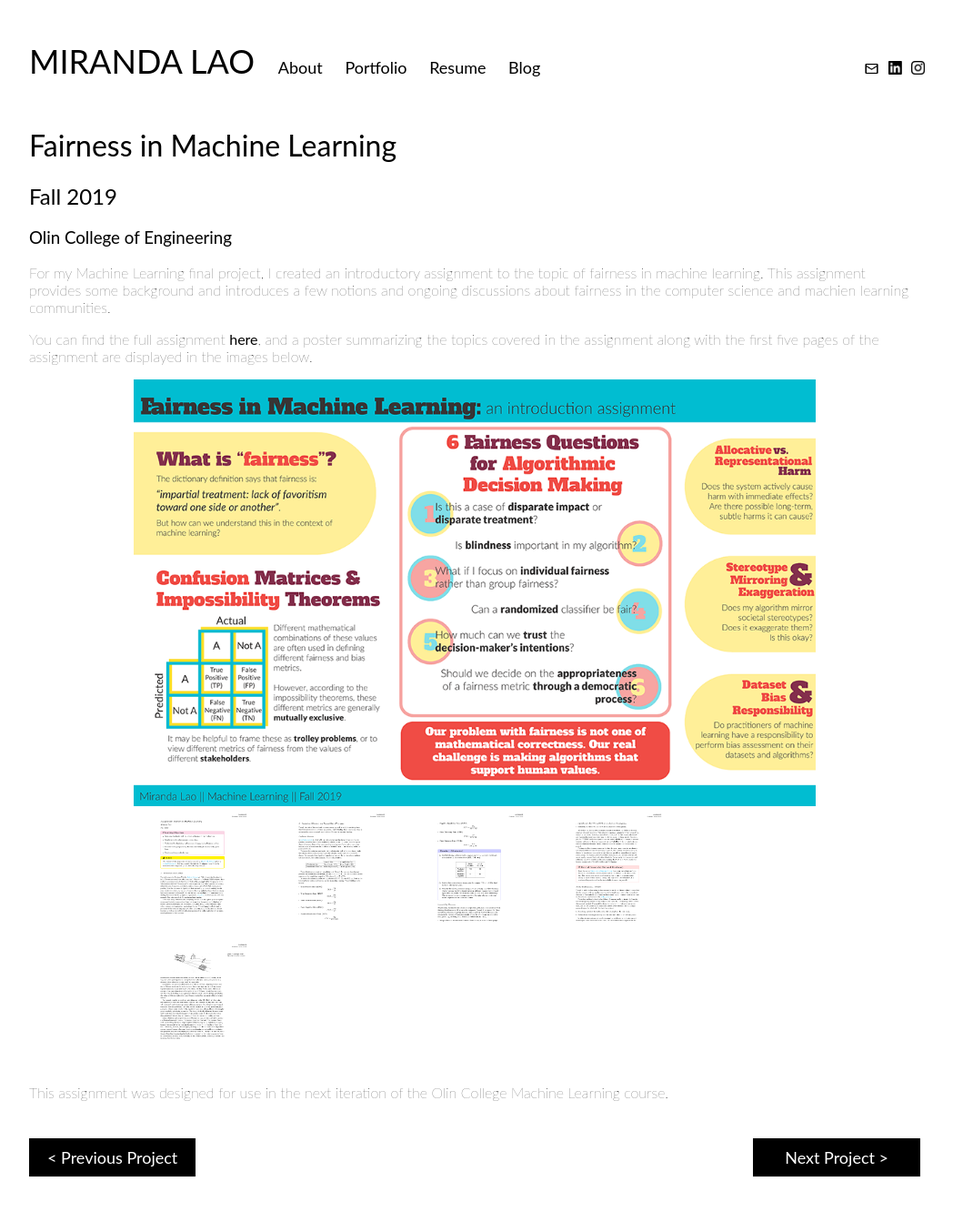
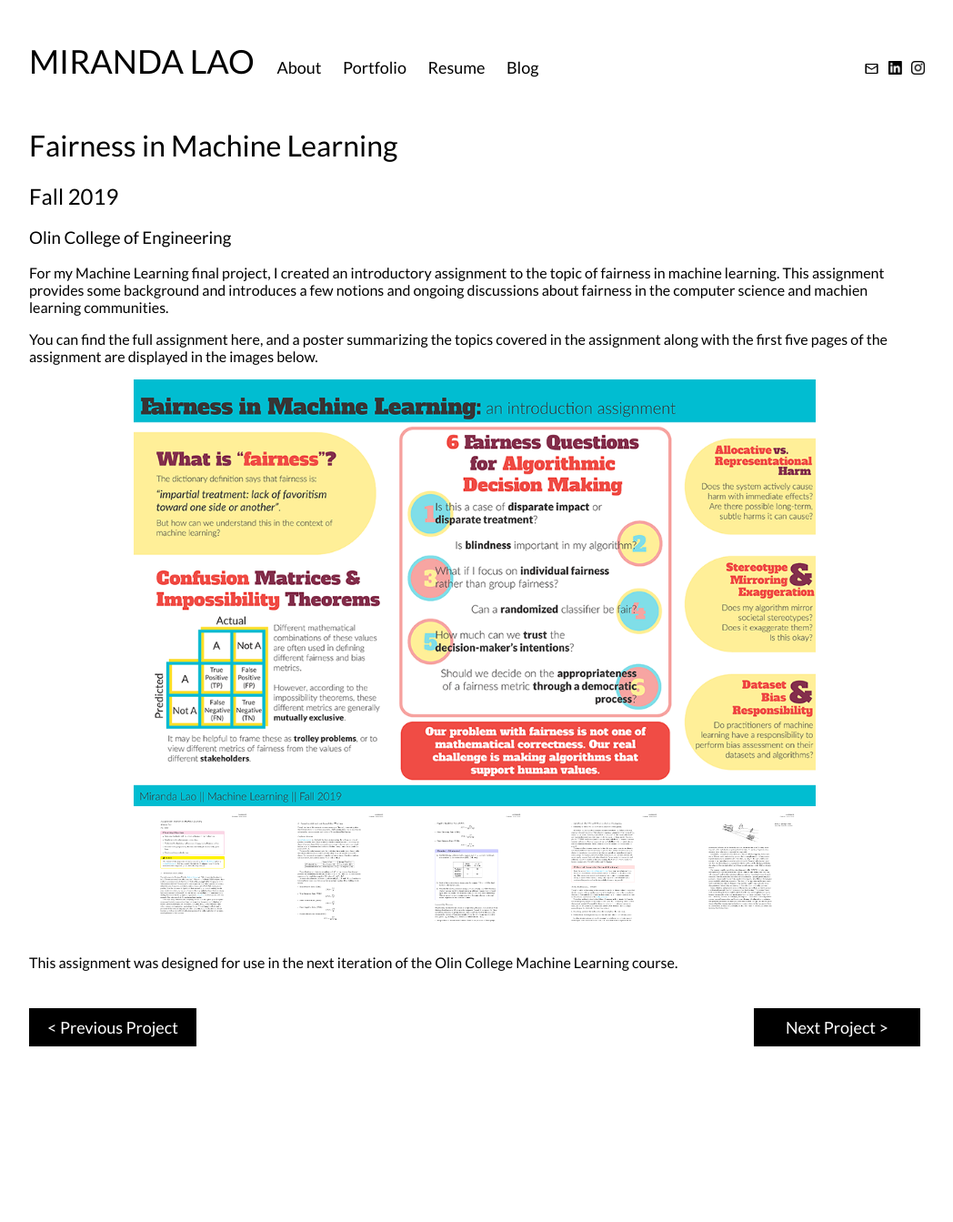
Before and after one commit to acedmonkeys/acedmonkeys.github.io, a Jekyll site: the page built from _projects/2_fairness_machine_learning.md, in a window 1280 px wide. Shown: the whole page at 91% size, without its empty margins (118-1166 px from the left). Built offline with Jekyll 4.4.1, drawn with Linux system fonts in a browser that asks for light colours; after the commit the page ends 1200 px from its top, so only the background shows below that.

Commit message:
added fonts

```diff
--- a/_layouts/default.html
+++ b/_layouts/default.html
@@ -3,6 +3,7 @@
   <head>
     <meta charset="utf-8">
     <title>{{ page.title }}</title>
+    <link href="https://fonts.googleapis.com/css?family=Lato&display=swap" rel="stylesheet">
     <link rel="stylesheet" href="/assets/css/styles.css">
     {% feed_meta %}
     {% seo %}
--- a/_sass/main.scss
+++ b/_sass/main.scss
@@ -73,7 +73,7 @@ nav a{
   padding-right: 30px;
   padding-bottom: 10px;
   background-color: white;
-  font-family: Lato;
+  font-family: 'Lato', sans-serif;
   text-align: left;
   font-size: 28px;
 }
@@ -97,7 +97,7 @@ nav a{
   outline: none;
   cursor: pointer;
   padding: 10px 35px 10px 35px;
-  font-family: Lato;
+  font-family: 'Lato', sans-serif;
   text-align: center;
   font-size: 18px;
   background-color: black;
@@ -112,7 +112,7 @@ nav a{
   outline: none;
   cursor: pointer;
   padding: 10px 20px 10px 20px;
-  font-family: Lato;
+  font-family: 'Lato', sans-serif;
   text-align: center;
   font-size: 18px;
   background-color: black;
@@ -178,7 +178,7 @@ body {
   width: auto;
   min-width: 750px;
   max-width: 1000px;
-  font-family: Lato;
+  font-family: 'Lato', sans-serif;
 }
 
 .main {
```
